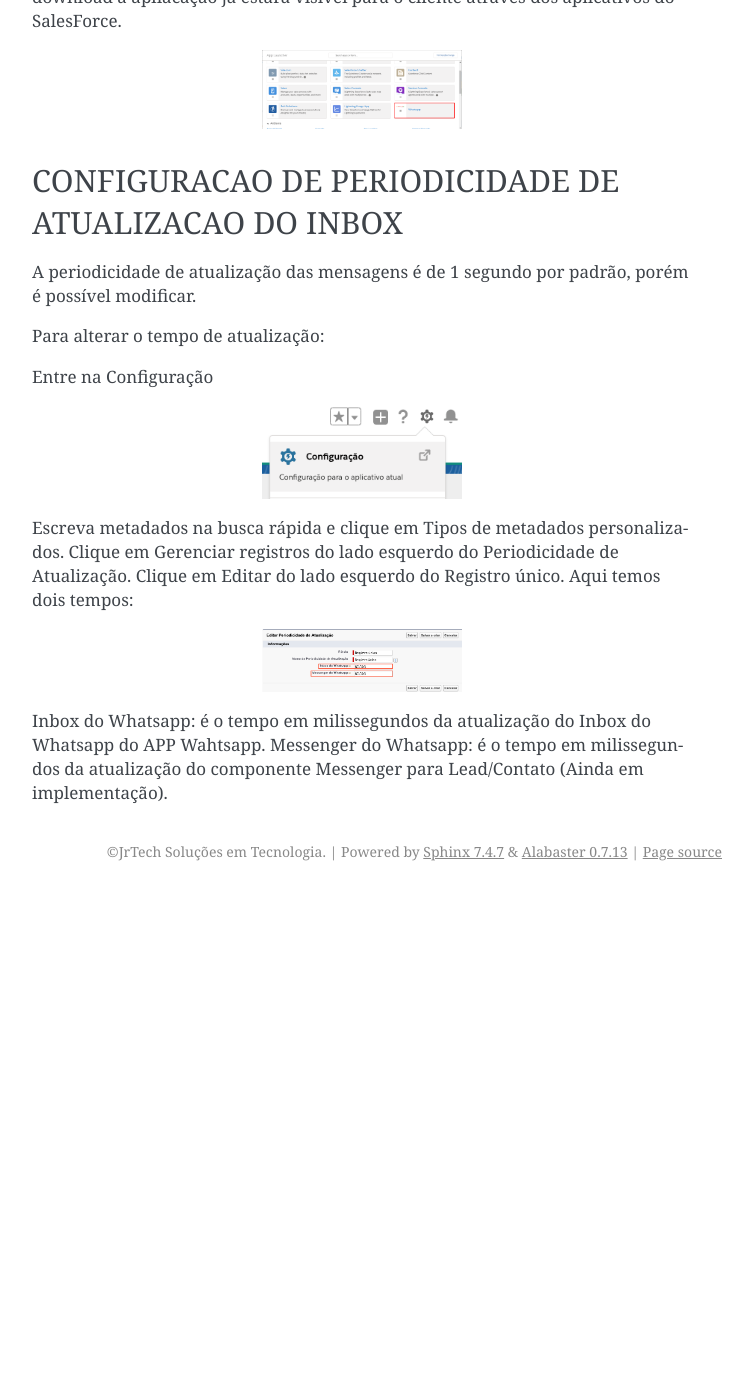
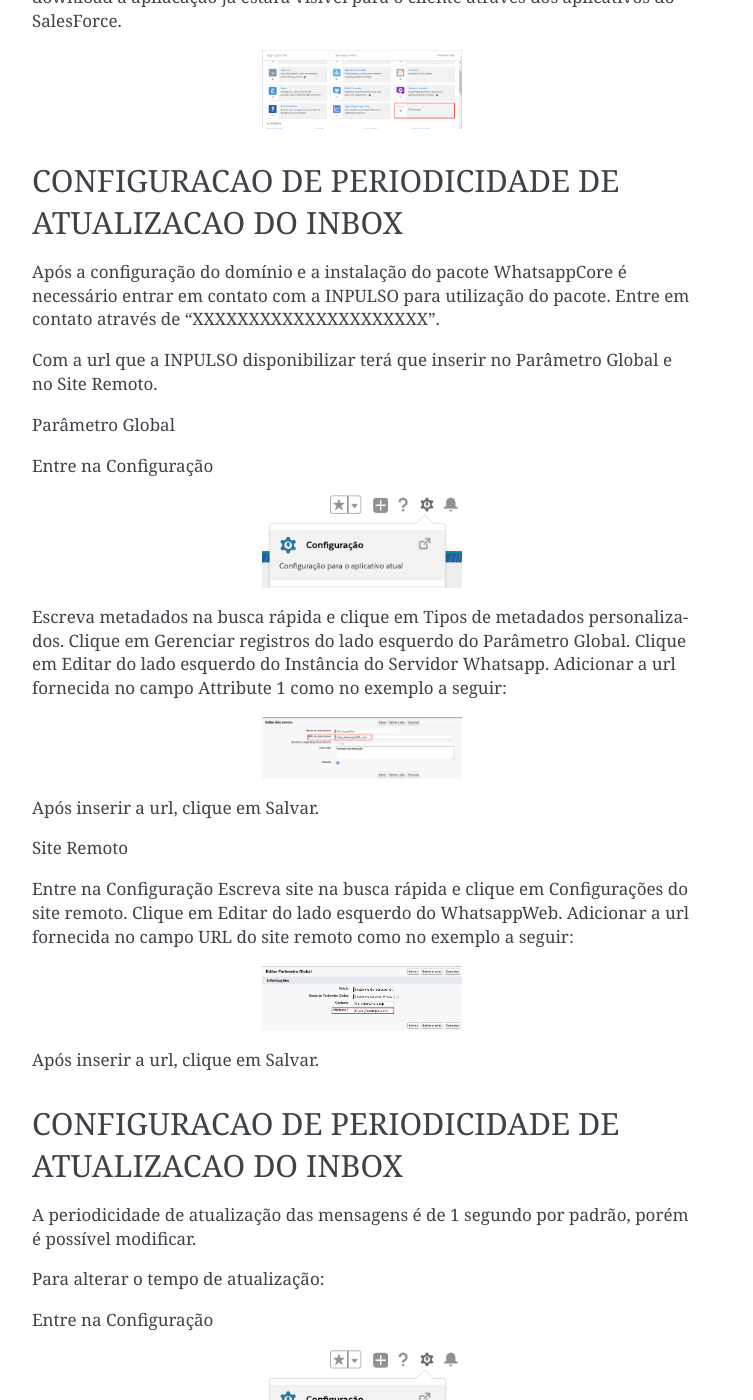
Before and after one commit to patricklucca/Whatsapp_Teste, a Sphinx documentation site: the page built from docs/Setup.rst, in a window 1280 px wide and 1400 px high, scrolled down 1568 px. Shown: the whole window, without its empty margins (388-1141 px from the left). Built offline with Sphinx 7.4.7, drawn with Linux system fonts in a browser that asks for light colours; pages that are not in the unit, such as notebooks, are missing from menus; before the commit the page ends 2459 px from its top, so only the background shows below that; some of the changed text lies outside the part shown.

Commit message:
Update Setup.rst

```diff
--- a/docs/Setup.rst
+++ b/docs/Setup.rst
@@ -56,6 +56,50 @@
 CONFIGURACAO DE PERIODICIDADE DE ATUALIZACAO DO INBOX
 -----------------------
 
+Após a configuração do domínio e a instalação do pacote WhatsappCore é necessário entrar em contato com a INPULSO para utilização do pacote. Entre em contato através de “XXXXXXXXXXXXXXXXXXXXX”.
+
+Com a url que a INPULSO disponibilizar terá que inserir no Parâmetro Global e no Site Remoto.
+
+Parâmetro Global
+
+Entre na Configuração
+
+.. image:: instalacao7.png
+    :width: 200px
+    :alt: Solidity logo
+    :align: center
+
+Escreva metadados na busca rápida e clique em Tipos de metadados personalizados.
+Clique em Gerenciar registros do lado esquerdo do Parâmetro Global.
+Clique em Editar do lado esquerdo do Instância do Servidor Whatsapp.
+Adicionar a url fornecida no campo Attribute 1 como no exemplo a seguir:
+
+.. image:: instalacao9.png
+    :width: 200px
+    :alt: Solidity logo
+    :align: center
+
+Após inserir a url, clique em Salvar.
+
+Site Remoto
+
+Entre na Configuração
+Escreva site na busca rápida e clique em Configurações do site remoto.
+Clique em Editar do lado esquerdo do WhatsappWeb.
+Adicionar a url fornecida no campo URL do site remoto como no exemplo a seguir:
+
+.. image:: instalacao10.png
+    :width: 200px
+    :alt: Solidity logo
+    :align: center
+
+Após inserir a url, clique em Salvar.
+
+
+
+CONFIGURACAO DE PERIODICIDADE DE ATUALIZACAO DO INBOX
+-----------------------
+
 A periodicidade de atualização das mensagens é de 1 segundo por padrão, porém é possível modificar.
 
 Para alterar o tempo de atualização:
```
